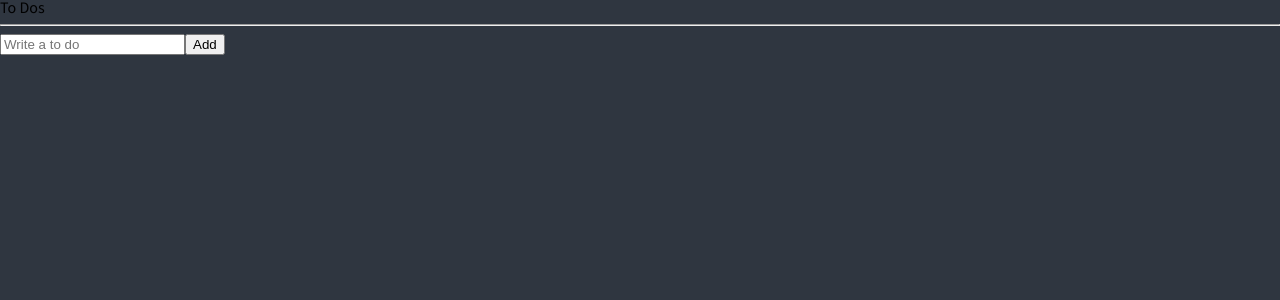
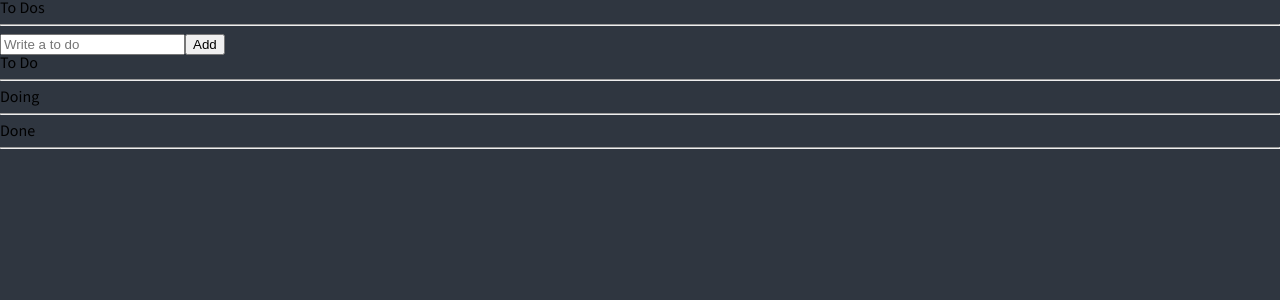
Before and after one commit to systic2/react-masterclass, a React (Create React App) app: page / in a window 1280 px wide. Shown: the top 300 px of the page. Built offline with nearby package versions, Linux system fonts and the light colour scheme.

Commit message:
Selectors part One

```diff
--- a/src/atoms.tsx
+++ b/src/atoms.tsx
@@ -1,4 +1,4 @@
-import { atom } from "recoil";
+import { atom, selector } from "recoil";
 
 export interface IToDo {
   text: string;
@@ -10,3 +10,15 @@ export const toDoState = atom<IToDo[]>({
   key: "toDo",
   default: [],
 });
+
+export const toDoSelector = selector({
+  key: "toDoSelector",
+  get: ({ get }) => {
+    const toDos = get(toDoState);
+    return [
+      toDos.filter((toDo) => toDo.category === "TO_DO"),
+      toDos.filter((toDo) => toDo.category === "DOING"),
+      toDos.filter((toDo) => toDo.category === "DONE"),
+    ];
+  },
+});
--- a/src/components/ToDoList.tsx
+++ b/src/components/ToDoList.tsx
@@ -1,21 +1,36 @@
 import { useRecoilValue } from "recoil";
 import CreateToDo from "./CreateToDo";
-import { toDoState } from "../atoms";
+import { toDoSelector, toDoState } from "../atoms";
 import ToDo from "./ToDo";
 
 function ToDoList() {
-  const toDos = useRecoilValue(toDoState);
-
+  const [toDos, doings, dones] = useRecoilValue(toDoSelector);
   return (
     <div>
       <h1>To Dos</h1>
       <hr />
       <CreateToDo />
+      <h2>To Do</h2>
       <ul>
         {toDos.map((toDo) => (
           <ToDo key={toDo.id} {...toDo} />
         ))}
       </ul>
+      <hr />
+      <h2>Doing</h2>
+      <ul>
+        {doings.map((toDo) => (
+          <ToDo key={toDo.id} {...toDo} />
+        ))}
+      </ul>
+      <hr />
+      <h2>Done</h2>
+      <ul>
+        {dones.map((toDo) => (
+          <ToDo key={toDo.id} {...toDo} />
+        ))}
+      </ul>
+      <hr />
     </div>
   );
 }
```
